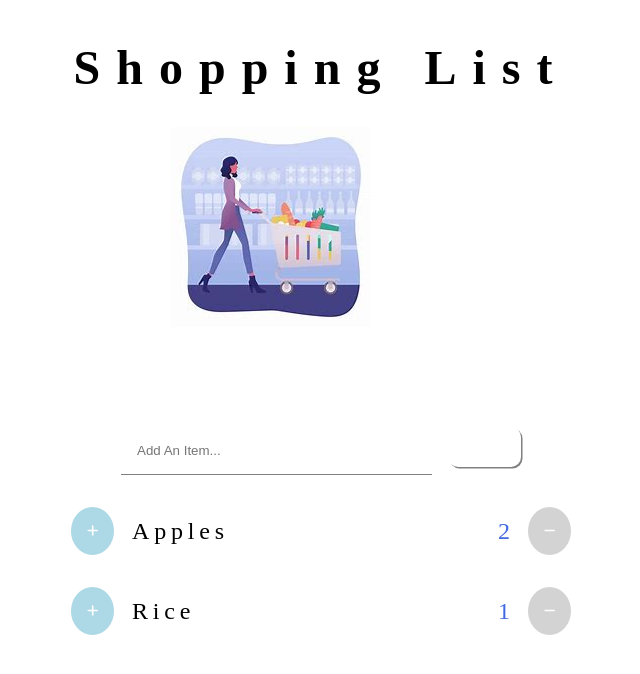
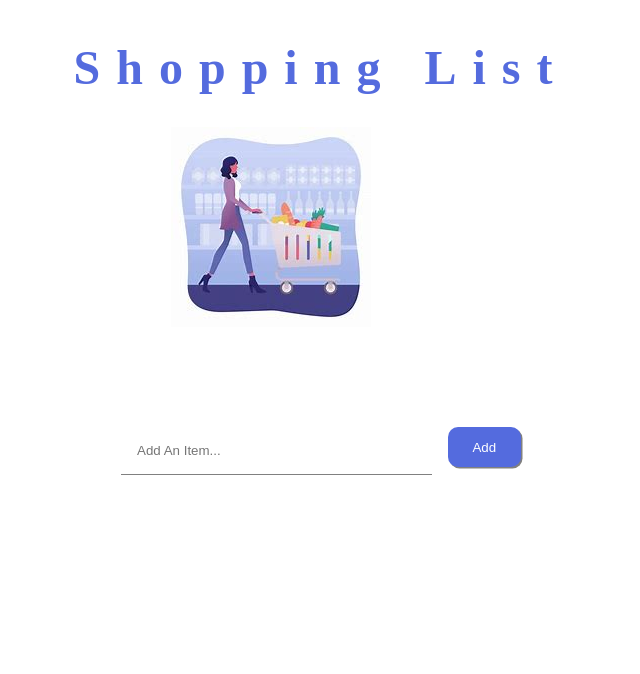
Before and after one commit to swasthik-007/Reducers-shoppinglist, a React (Vite) app: page / in a window 1280 px wide. Shown: the top 674 px of the page, without its empty margins (319-959 px from the left). Built offline with nearby package versions, Linux system fonts and the light colour scheme.

Commit message:
Added handlers for adding and removing items

```diff
--- a/package.json
+++ b/package.json
@@ -14,7 +14,8 @@
     "@fortawesome/react-fontawesome": "^0.2.0",
     "react": "^18.2.0",
     "react-dom": "^18.2.0",
-    "react-toastify": "^9.1.3"
+    "react-toastify": "^9.1.3",
+    "uuid": "^9.0.1"
   },
   "devDependencies": {
     "@types/react": "^18.2.15",
--- a/src/App.css
+++ b/src/App.css
@@ -1,4 +1,4 @@
 :root{
-    --light-purple: #546bde
-    --light-blue: #4acdd9;
+    --light-purple: #546bde;
+    --light-blue : #4acdd9;
 }
--- a/src/components/InputItem/InputItem.jsx
+++ b/src/components/InputItem/InputItem.jsx
@@ -4,18 +4,26 @@
 
 // utils import
 import { showSuccess } from '../../utils/showToasts';
+import { useState } from 'react';
 
-function InputItem() {
+function InputItem({ addItem }) {
 
+    const [itemName, setItemName] = useState('');
     return (
         <div className="item-input-wrapper">
             <input
                 className='item-input'
                 type="text"
                 placeholder="Add An Item..."
+                value={itemName}
+                onChange={(e) => setItemName(e.target.value)}
             />
             <button className='add-item-button'
-                onClick={() => showSuccess('Successfully added item')}
+                onClick={() => {
+                    addItem(itemName);
+                    setItemName('');
+                    showSuccess('Successfully added item')
+                }}
             >
                 Add
             </button>
--- a/src/components/Item/Item.jsx
+++ b/src/components/Item/Item.jsx
@@ -1,5 +1,7 @@
 // CSS imports
 import './Item.css'
+
+import React from 'react';
 
 function Item({itemName, quantity}) {
     return (
@@ -14,4 +16,4 @@
     );
 }
 
-export default Item;
+export default React.memo(Item)
--- a/src/components/ItemList/ItemList.css
+++ b/src/components/ItemList/ItemList.css
@@ -17,7 +17,7 @@
 }
 
 .add-item {
-    background-color: lightblue;
+    background-color: var(--light-blue);
     color: white;
 }
 
--- a/src/components/ItemList/ItemList.jsx
+++ b/src/components/ItemList/ItemList.jsx
@@ -1,19 +1,25 @@
 // CSS imports
 import './ItemList.css';
-
 // Components imports
 import Item from '../Item/Item';
 import { FontAwesomeIcon } from '@fortawesome/react-fontawesome';
 import { faPlus, faMinus } from '@fortawesome/free-solid-svg-icons';
+import React from 'react';
 
-function ItemList({ shoppingItems }) {
+// utils
+import { showError } from '../../utils/showToasts';
+
+function ItemList({ shoppingItems, addQuantity, decQuantity }) {
+
     return (
         <div className="shopping-items-wrapper">
             {
                 shoppingItems && shoppingItems.map(item => {
                     return (
                         <div key={item.id} className='items-list'>
-                            <div className='change-quanity add-item'>
+                            <div className='change-quanity add-item'
+                                onClick={() => addQuantity(item.id)}
+                            >
                                 <FontAwesomeIcon icon={faPlus} />
                             </div>
                             <Item
@@ -21,7 +27,13 @@
                                 quantity={item.quantity}
 
                             />
-                            <div className='change-quanity remove-item'>
+                            <div className='change-quanity remove-item'
+                                onClick={() => {
+                                    if(item.quantity == 1) showError(`${item.name} removed from the list`)
+                                    decQuantity(item.id)
+
+                                }}
+                            >
                                 <FontAwesomeIcon icon={faMinus} />
                             </div>
                         </div>
@@ -31,4 +43,5 @@
         </div>
     )
 }
-export default ItemList;
+
+export default React.memo(ItemList);
--- a/src/components/ShoppingList/ShoppingList.jsx
+++ b/src/components/ShoppingList/ShoppingList.jsx
@@ -5,20 +5,49 @@
 import InputItem from "../InputItem/InputItem";
 import ItemList from '../ItemList/ItemList';
 import { ToastContainer } from 'react-toastify';
+import { useState } from 'react';
+import { v4 as uuidv4 } from 'uuid';
 
-const shoppingItems = [
-    {id: 1, name: 'Apples', quantity: 2},
-    {id: 2, name: 'Rice', quantity: 1},
-];
 function ShoppingList() {
+
+    const [shoppingItems, setShoppingItems] = useState([]);
+
+    function handleAddItem(itemName) {
+        setShoppingItems([
+            ...shoppingItems,
+            {id: uuidv4(), name: itemName, quantity: 1}
+        ]);
+    }
+
+    function handleAddQuantity(itemId) {
+        const newShoppingItems = shoppingItems.map(item => {
+            if(item.id == itemId) item.quantity++;
+            return item;
+        });
+        setShoppingItems(newShoppingItems);
+    }
+
+    function handleDecQuantity(itemId) {
+        let newShoppingItems = shoppingItems.map(item => {
+            if(item.id == itemId) item.quantity--;
+            return item;
+        });
+        newShoppingItems = newShoppingItems.filter(item => item.quantity > 0);
+        setShoppingItems(newShoppingItems);
+    }
+
     return (
         <>
             <Header />
-            <ToastContainer/>
+            <ToastContainer />
             <div className="current-shopping-list">
-                <InputItem />
+                <InputItem
+                    addItem={handleAddItem}
+                />
                 <ItemList
                     shoppingItems={shoppingItems}
+                    addQuantity={handleAddQuantity}
+                    decQuantity={handleDecQuantity}
                 />
             </div>
         </>
--- a/src/utils/showToasts.js
+++ b/src/utils/showToasts.js
@@ -1,14 +1,12 @@
 import { toast } from 'react-toastify';
-
-
 export function showSuccess(message) {
     toast.success(message, {
         position: toast.POSITION.TOP_RIGHT
-    })
+    });
 }
 
 export function showError(message) {
     toast.error(message, {
         position: toast.POSITION.TOP_RIGHT
-    })
+    });
 }
```
Also changed, not shown: 1 other file (tests, documents, lock files or other folders).
